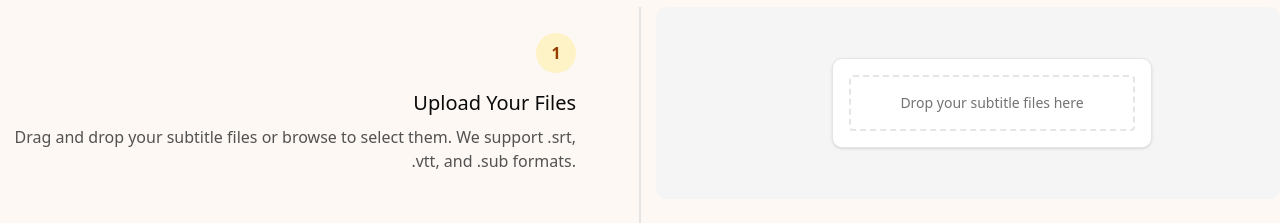
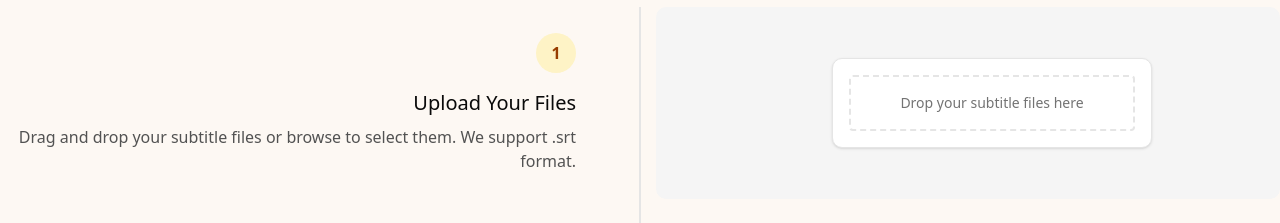
Before and after one commit to jean1591/burn-subtitles, a React (Vite) app in the folder apps/frontend/: page / in a window 1280 px wide. Shown: the part 1720-1943 px from the top of the page. Built offline with nearby package versions, Linux system fonts and the light colour scheme; no server answers.

Commit message:
feat(frontend): delete unsupported formats

```diff
--- a/apps/frontend/src/components/HowItWorks.tsx
+++ b/apps/frontend/src/components/HowItWorks.tsx
@@ -37,7 +37,7 @@ export function HowItWorks() {
                 <p className="text-neutral-600">
                   <FormattedMessage
                     id="howItWorks.step1.description"
-                    defaultMessage="Drag and drop your subtitle files or browse to select them. We support .srt, .vtt, and .sub formats."
+                    defaultMessage="Drag and drop your subtitle files or browse to select them. We support .srt format."
                   />
                 </p>
               </div>
--- a/apps/frontend/src/locales/de.json
+++ b/apps/frontend/src/locales/de.json
@@ -44,7 +44,7 @@
   "howItWorks.title": "So funktioniert's",
   "howItWorks.subtitle": "Übersetzen Sie Ihre Untertiteldateien in wenigen einfachen Schritten",
   "howItWorks.step1.title": "Dateien hochladen",
-  "howItWorks.step1.description": "Ziehen Sie Ihre Untertiteldateien per Drag & Drop oder durchsuchen Sie Ihren Computer. Wir unterstützen .srt, .vtt und .sub Formate.",
+  "howItWorks.step1.description": "Ziehen Sie Ihre Untertiteldateien per Drag & Drop oder durchsuchen Sie Ihren Computer. Wir unterstützen .srt Formate.",
   "howItWorks.step1.dropzone": "Untertiteldateien hier ablegen",
   "howItWorks.step2.title": "Sprachen auswählen",
   "howItWorks.step2.description": "Wählen Sie die Sprachen, in die Sie Ihre Untertitel übersetzen möchten. Sie können mehrere Sprachen gleichzeitig auswählen.",
--- a/apps/frontend/src/locales/en.json
+++ b/apps/frontend/src/locales/en.json
@@ -44,7 +44,7 @@
   "howItWorks.title": "How It Works",
   "howItWorks.subtitle": "Translate your subtitle files in just a few simple steps",
   "howItWorks.step1.title": "Upload Your Files",
-  "howItWorks.step1.description": "Drag and drop your subtitle files or browse to select them. We support .srt, .vtt, and .sub formats.",
+  "howItWorks.step1.description": "Drag and drop your subtitle files or browse to select them. We support .srt format.",
   "howItWorks.step1.dropzone": "Drop your subtitle files here",
   "howItWorks.step2.title": "Select Languages",
   "howItWorks.step2.description": "Choose the languages you want your subtitles translated into. You can select multiple languages at once.",
--- a/apps/frontend/src/locales/es.json
+++ b/apps/frontend/src/locales/es.json
@@ -44,7 +44,7 @@
   "howItWorks.title": "Cómo Funciona",
   "howItWorks.subtitle": "Traduce tus archivos de subtítulos en unos simples pasos",
   "howItWorks.step1.title": "Sube tus Archivos",
-  "howItWorks.step1.description": "Arrastra y suelta tus archivos de subtítulos o navega para seleccionarlos. Admitimos formatos .srt, .vtt y .sub.",
+  "howItWorks.step1.description": "Arrastra y suelta tus archivos de subtítulos o navega para seleccionarlos. Admitimos formatos .srt",
   "howItWorks.step1.dropzone": "Suelta tus archivos de subtítulos aquí",
   "howItWorks.step2.title": "Selecciona Idiomas",
   "howItWorks.step2.description": "Elige los idiomas a los que quieres traducir tus subtítulos. Puedes seleccionar varios idiomas a la vez.",
--- a/apps/frontend/src/locales/fr.json
+++ b/apps/frontend/src/locales/fr.json
@@ -44,7 +44,7 @@
   "howItWorks.title": "Comment ça marche",
   "howItWorks.subtitle": "Traduisez vos fichiers de sous-titres en quelques étapes simples",
   "howItWorks.step1.title": "Téléchargez vos fichiers",
-  "howItWorks.step1.description": "Glissez-déposez vos fichiers de sous-titres ou parcourez pour les sélectionner. Nous prenons en charge les formats .srt, .vtt et .sub.",
+  "howItWorks.step1.description": "Glissez-déposez vos fichiers de sous-titres ou parcourez pour les sélectionner. Nous prenons en charge les format .srt",
   "howItWorks.step1.dropzone": "Déposez vos fichiers de sous-titres ici",
   "howItWorks.step2.title": "Sélectionnez les langues",
   "howItWorks.step2.description": "Choisissez les langues dans lesquelles vous souhaitez traduire vos sous-titres. Vous pouvez sélectionner plusieurs langues à la fois.",
--- a/apps/frontend/src/locales/it.json
+++ b/apps/frontend/src/locales/it.json
@@ -44,7 +44,7 @@
   "howItWorks.title": "Come Funziona",
   "howItWorks.subtitle": "Traduci i tuoi file di sottotitoli in pochi semplici passaggi",
   "howItWorks.step1.title": "Carica i Tuoi File",
-  "howItWorks.step1.description": "Trascina e rilascia i tuoi file di sottotitoli o sfoglia per selezionarli. Supportiamo i formati .srt, .vtt e .sub.",
+  "howItWorks.step1.description": "Trascina e rilascia i tuoi file di sottotitoli o sfoglia per selezionarli. Supportiamo i formati .srt",
   "howItWorks.step1.dropzone": "Rilascia qui i tuoi file di sottotitoli",
   "howItWorks.step2.title": "Seleziona le Lingue",
   "howItWorks.step2.description": "Scegli le lingue in cui desideri tradurre i tuoi sottotitoli. Puoi selezionare più lingue contemporaneamente.",
```
